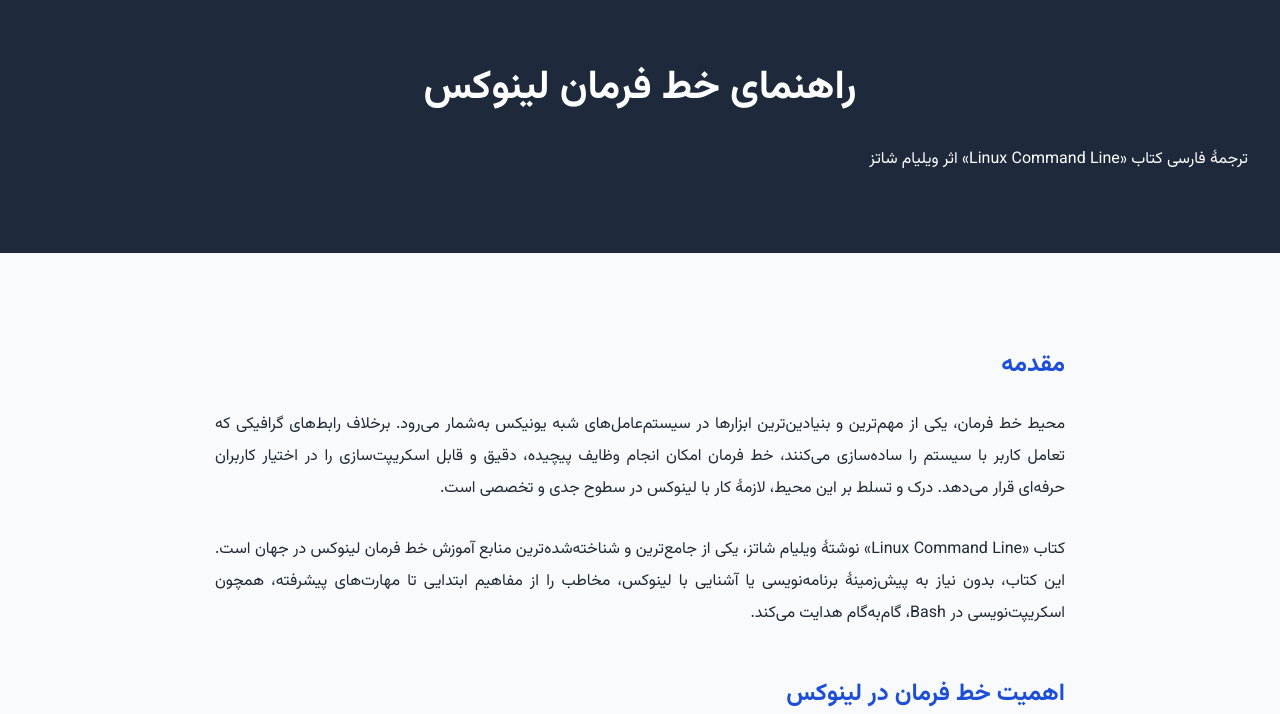
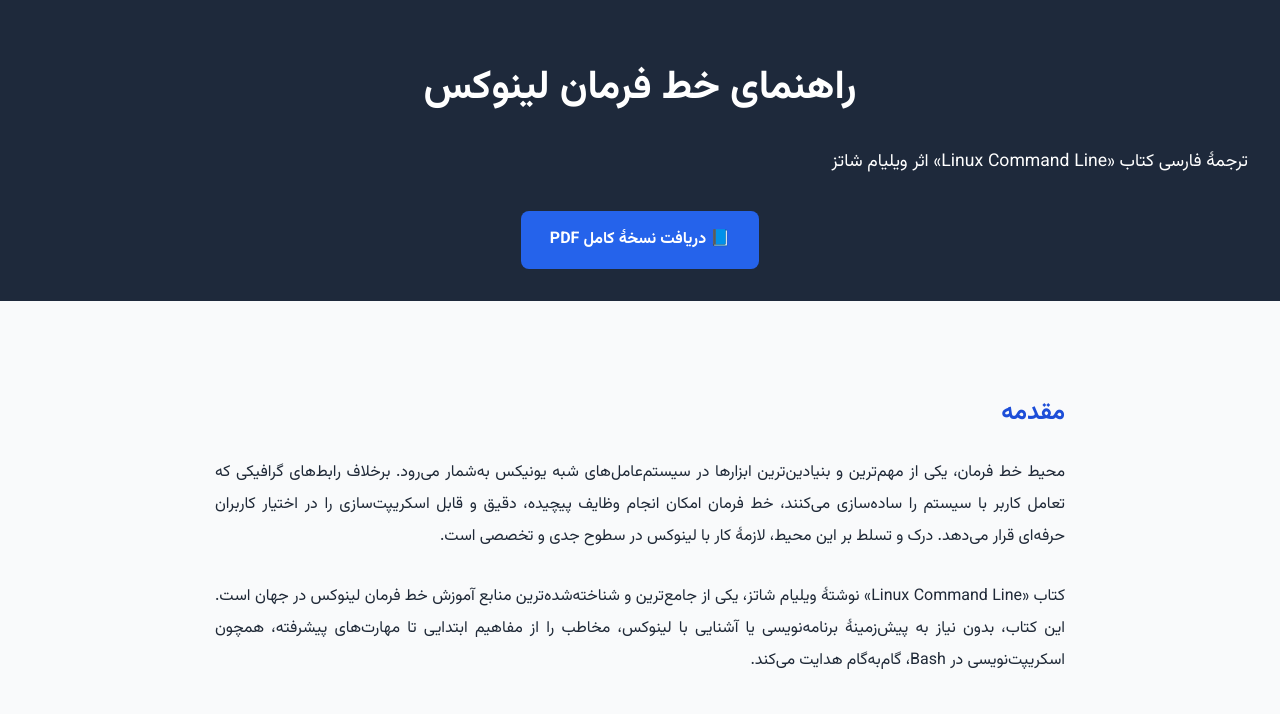
Before and after one commit to Mehdinejad/Mehdinejad.github.io, a plain HTML site: page index.html in a window 1280 px wide. Shown: the top 714 px of the page. Drawn offline with Linux system fonts and the light colour scheme.

Commit message:
Update index.html

```diff
--- a/index.html
+++ b/index.html
@@ -17,12 +17,32 @@
     header {
       background-color: #1e293b;
       color: #fff;
-      padding: 3rem 2rem;
+      padding: 3rem 2rem 2rem;
       text-align: center;
     }
     header h1 {
       margin: 0;
       font-size: 2.5rem;
+    }
+    header p {
+      margin-top: 1rem;
+      font-size: 1.1rem;
+    }
+    .top-btn {
+      margin-top: 2rem;
+    }
+    .btn {
+      display: inline-block;
+      padding: 0.8rem 1.8rem;
+      background-color: #2563eb;
+      color: #fff;
+      text-decoration: none;
+      border-radius: 8px;
+      font-weight: bold;
+      transition: background 0.3s ease;
+    }
+    .btn:hover {
+      background-color: #1e40af;
     }
     main {
       max-width: 850px;
@@ -36,20 +56,6 @@
     p {
       text-align: justify;
       margin-bottom: 1.8rem;
-    }
-    .btn {
-      display: inline-block;
-      margin-top: 2rem;
-      padding: 0.8rem 1.8rem;
-      background-color: #2563eb;
-      color: #fff;
-      text-decoration: none;
-      border-radius: 8px;
-      font-weight: bold;
-      transition: background 0.3s ease;
-    }
-    .btn:hover {
-      background-color: #1e40af;
     }
     footer {
       background-color: #1e293b;
@@ -76,6 +82,9 @@
   <header>
     <h1>راهنمای خط فرمان لینوکس</h1>
     <p>ترجمهٔ فارسی کتاب «Linux Command Line» اثر ویلیام شاتز</p>
+    <div class="top-btn">
+      <a href="linux-command-line-fa.pdf" class="btn">📘 دریافت نسخهٔ کامل PDF</a>
+    </div>
   </header>
 
   <main>
@@ -107,8 +116,6 @@
       <p>
         متن ترجمه با رعایت دقت فنی و زبانی انجام شده و تلاش شده است تا ضمن حفظ مفاهیم اصلی، لحن نوشتار روان، رسمی و آموزشی باقی بماند. مطالعهٔ این کتاب به علاقه‌مندان کمک می‌کند تا دیدی دقیق‌تر نسبت به ساختار و ابزارهای لینوکس پیدا کنند و با شیوهٔ صحیح تعامل با خط فرمان آشنا شوند.
       </p>
-
-      <a href="linux-command-line-fa.pdf" class="btn">📘 دریافت نسخهٔ کامل PDF</a>
     </section>
   </main>
 
```
